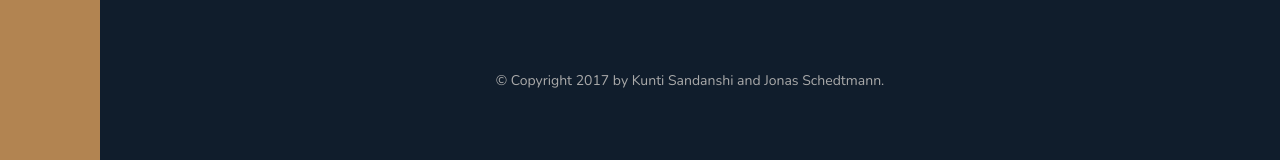
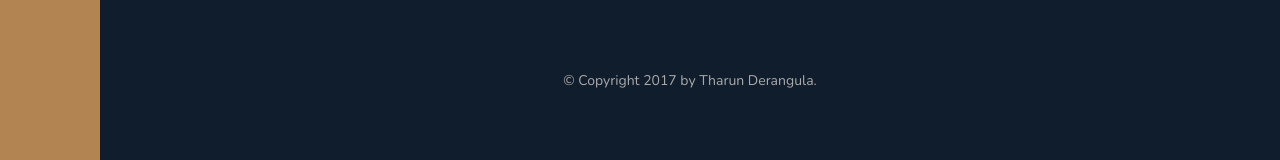
Before and after one commit to Tharunp7777/Project3, a website: page index.html in a window 1280 px wide. Shown: the part 3832-3992 px from the top of the page. Drawn offline with nearby package versions, Linux system fonts and the light colour scheme.

Commit message:
Update index.html

```diff
--- a/index.html
+++ b/index.html
@@ -411,7 +411,7 @@
             </ul>
 
             <p class="copyright">
-                &copy; Copyright 2017 by Kunti Sandanshi and Jonas Schedtmann.
+                &copy; Copyright 2017 by Tharun Derangula.
             </p>
     </footer>
     </body>
```
